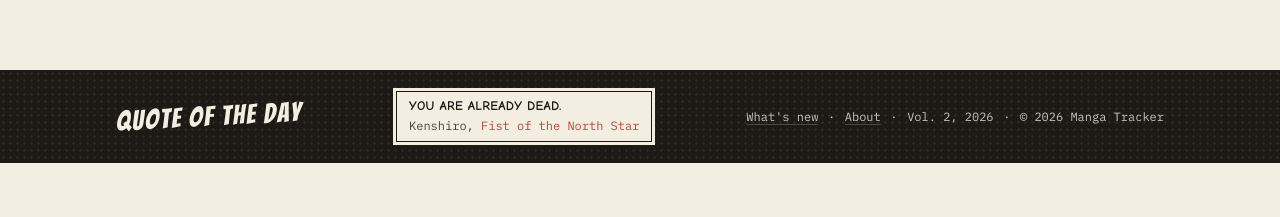
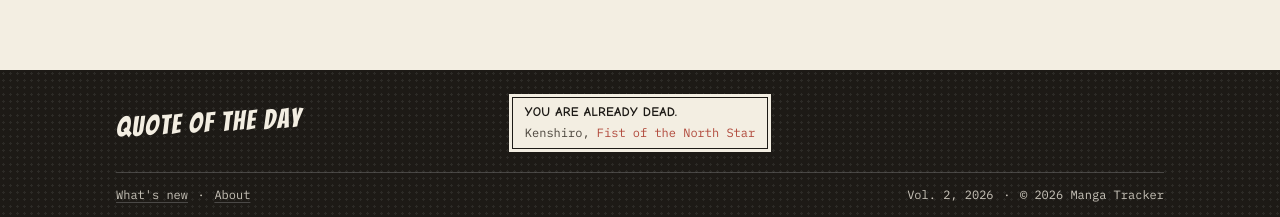
Before and after one commit to Shriyashzzz/mangaTracker, a React (Vite) app in the folder client/: page /prices/1/1 in a window 1280 px wide. Shown: the part 730-947 px from the top of the page. Before the commit the page ends 893 px from the top, so only its background shows below. Built offline with nearby package versions, Linux system fonts and the light colour scheme; no server answers; a web font is replaced by a local one.

Commit message:
style: footer quote sits on the page center, links get their own row

```diff
--- a/client/src/layouts/Footer/Footer.tsx
+++ b/client/src/layouts/Footer/Footer.tsx
@@ -23,16 +23,16 @@ export default function Footer() {
       // room for the phones' bottom bar
       className="screentone mt-auto bg-ink text-paper upto-720:pb-[calc(3rem+env(safe-area-inset-bottom))]"
     >
-      {/* one slim strip on laptops. Narrower, the quote gets a row of its own,
-          with the heading and links above it; on phones the links go under it,
-          so they never run into the heading */}
-      <div className="px-gutter mx-auto grid max-w-page grid-cols-[auto_minmax(0,1fr)_auto] items-center gap-x-10 gap-y-4 py-[1.1rem] upto-980:grid-cols-[minmax(0,1fr)_auto] upto-760:grid-cols-[minmax(0,1fr)_auto] upto-760:gap-x-4 upto-760:gap-y-[0.9rem] upto-760:pt-4">
-        <p className="-rotate-3 font-brand text-[1.7rem] leading-none tracking-[1.5px] whitespace-nowrap upto-760:text-[1.3rem]">
+      <div className="px-gutter mx-auto max-w-page py-6 upto-760:py-5">
+        {/* equal side columns keep the quote on the page's true center, however
+            wide the heading is. Narrower, the heading sits above the quote */}
+        <div className="grid grid-cols-[minmax(0,1fr)_minmax(0,auto)_minmax(0,1fr)] items-center gap-x-8 gap-y-3 upto-980:grid-cols-[minmax(0,1fr)]">
+          <p className="-rotate-3 justify-self-start font-brand text-[1.7rem] leading-none tracking-[1.5px] whitespace-nowrap upto-760:text-[1.3rem]">
             Quote of the day
           </p>
 
           {/* a narration caption box, lettered like a translated manga */}
-        <figure className="caption-box max-w-136 justify-self-center bg-paper px-[0.85rem] pt-[0.45rem] pb-2 text-ink upto-980:col-span-full upto-980:row-start-2 upto-980:max-w-none upto-980:justify-self-stretch">
+          <figure className="caption-box max-w-136 bg-paper px-[0.85rem] pt-[0.45rem] pb-2 text-ink upto-980:max-w-none">
             <div className="animate-quote-in">
               <blockquote className="font-letter text-[0.82rem] leading-[1.3] font-bold tracking-[0.02em] uppercase">
                 {quote.text}
@@ -43,8 +43,11 @@ export default function Footer() {
               </figcaption>
             </div>
           </figure>
+        </div>
 
-        <p className="flex gap-[0.6rem] font-mono text-[0.75rem] whitespace-nowrap opacity-80 upto-760:col-span-full upto-760:row-start-3 upto-760:flex-wrap upto-760:gap-x-[0.45rem] upto-760:gap-y-1 upto-760:text-[0.75rem]">
+        {/* the colophon, on its own line under a rule: wraps on phones */}
+        <div className="mt-5 flex flex-wrap justify-between gap-x-6 gap-y-[0.4rem] border-t border-[rgba(127,127,127,0.45)] pt-3 font-mono text-[0.75rem] whitespace-nowrap upto-760:mt-4">
+          <p className="flex gap-[0.6rem] opacity-80">
             <NavLink to="/updates" className={footerLink}>
               What's new
             </NavLink>
@@ -52,16 +55,13 @@ export default function Footer() {
             <NavLink to="/about" className={footerLink}>
               About
             </NavLink>
+          </p>
+          <p className="flex gap-[0.6rem] opacity-80">
+            <span>Vol. 2, {new Date().getFullYear()}</span>
             <span aria-hidden>·</span>
-          <span>Vol. 2, {new Date().getFullYear()}</span>
-          {/* its own line on phones, where the row runs out of room */}
-          <span aria-hidden className="upto-760:hidden">
-            ·
-          </span>
-          <span className="upto-760:basis-full">
-            © {new Date().getFullYear()} Manga Tracker
-          </span>
+            <span>© {new Date().getFullYear()} Manga Tracker</span>
           </p>
+        </div>
       </div>
     </footer>
   );
```
Lines whose indentation alone changed are shown as unchanged.
